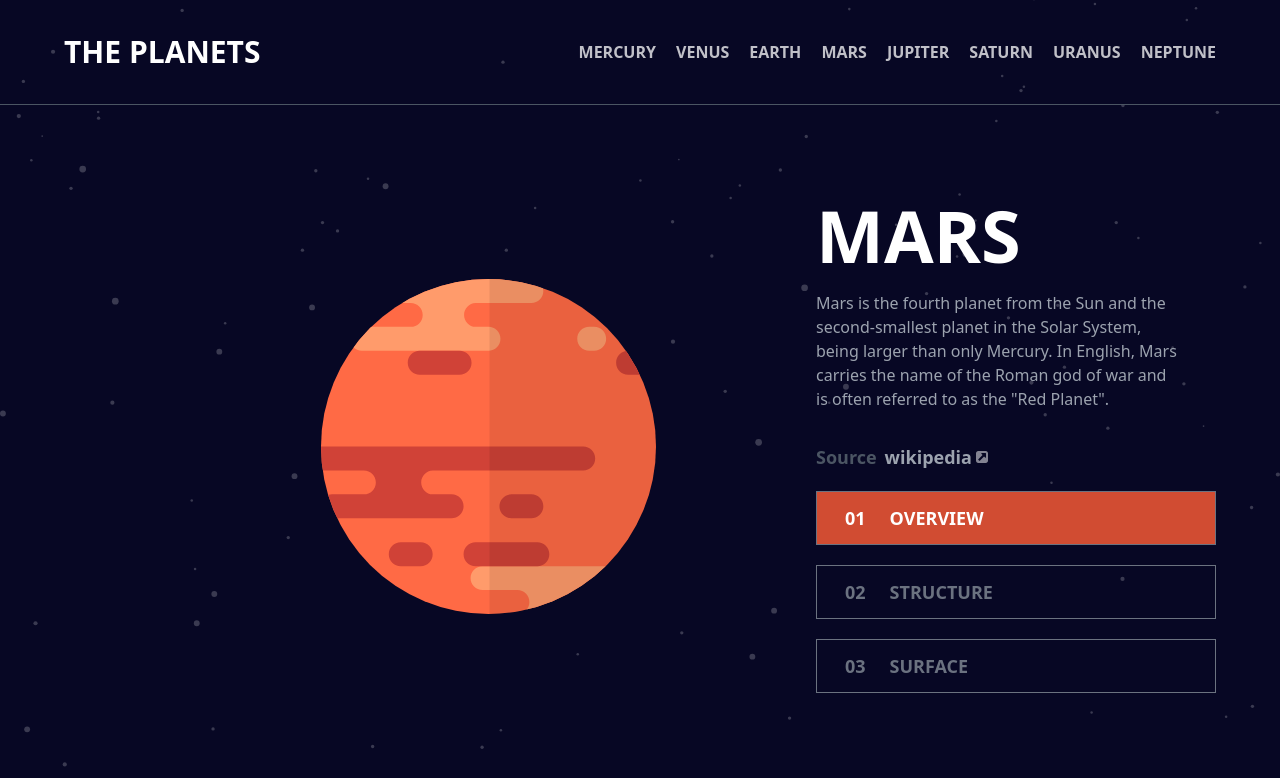
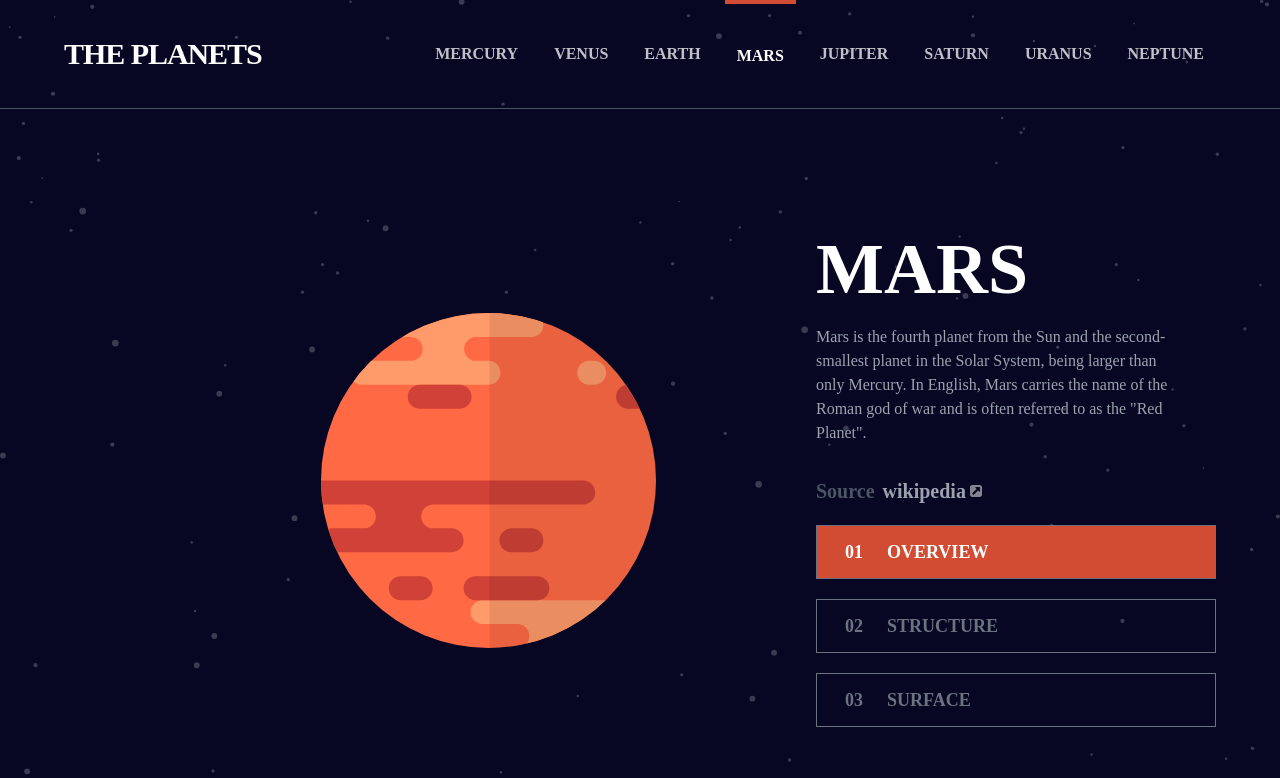
Before and after one commit to RonaldMamani/Planets_Fact, a React (Vite) app: page /mars in a window 1280 px wide. Shown: the top 778 px of the page. Built offline with nearby package versions, Linux system fonts and the light colour scheme.

Commit message:
Adicionando efeito na barra de navegação entre os planetas e adicionando fontes no site

```diff
--- a/src/components/ButtonStatePlanet/index.tsx
+++ b/src/components/ButtonStatePlanet/index.tsx
@@ -9,7 +9,7 @@ export default function ButtonStatePlanet({ content,number,className,onClick } :
     return (
         <button
             className={`${className}
-                uppercase font-semibold py-5 transition-colors
+                uppercase font-semibold py-5 transition-colors font-['Spartan']
                 md:border-gray-500 md:border md:p-3 md:text-start md:flex md:gap-4 md:w-[290px]
                 lg:w-[400px] lg:px-7 lg:gap-6 lg:text-lg
                 `}
--- a/src/components/DetailPlanet/index.tsx
+++ b/src/components/DetailPlanet/index.tsx
@@ -11,12 +11,12 @@ export default function DetailPlanet({ titleDetail, detail } : Props) {
             lg:p-5 lg:gap-4
             ">
             <h6 className="
-                text-sm text-white/50 font-bold
+                text-sm text-white/50 font-bold font-['Spartan'] tracking-[.75px]
                 md:text-xs
                 lg:text-sm
                 ">{titleDetail}</h6>
             <span className="
-                text-xl text-white font-medium
+                text-xl text-white font-medium font-['Anttonio'] tracking-[-1.1px]
                 md:text-2xl
                 lg:text-4xl
                 ">{detail}</span>
--- a/src/components/Header/index.tsx
+++ b/src/components/Header/index.tsx
@@ -21,7 +21,22 @@ export default function Header() {
         ${pathname === '/saturn' && 'border-t-[#CD5120]'}
         ${pathname === '/uranus' && 'border-t-[#1EC1A2]'}
         ${pathname === '/neptune' && 'border-t-[#2D68F0]'}
-        `
+    `
+    const borderTopMercury = `${pathname === '/' ? 'md:border-b-4 md:border-b-[#419EBB] md:text-white lg:border-b-0 lg:border-t-4 lg:border-t-[#419EBB]' : 'md:text-white/75'}`
+
+    const borderTopVenus = `${pathname === '/venus' ? 'md:border-b-4 md:border-b-[#EDA249] md:text-white lg:border-b-0 lg:border-t-4 lg:border-t-[#EDA249]' : 'md:text-white/75'}`
+
+    const borderTopEartth = `${pathname === '/earth' ? 'md:border-b-4 md:border-b-[#6D2ED5] md:text-white lg:border-b-0 lg:border-t-4 lg:border-t-[#6D2ED5]' : 'md:text-white/75'}`
+
+    const borderTopMars = `${pathname === '/mars' ? 'md:border-b-4 md:border-b-[#D14C32] md:text-white lg:border-b-0 lg:border-t-4 lg:border-t-[#D14C32]' : 'md:text-white/75'}`
+
+    const borderTopMJupiter = `${pathname === '/jupiter' ? 'md:border-b-4 md:border-b-[#D83A34] md:text-white lg:border-b-0 lg:border-t-4 lg:border-t-[#D83A34]' : 'md:text-white/75'}`
+
+    const borderTopSaturn = `${pathname === '/saturn' ? 'md:border-b-4 md:border-b-[#CD5120] md:text-white lg:border-b-0 lg:border-t-4 lg:border-t-[#CD5120]' : 'md:text-white/75'}`
+
+    const borderTopUranus = `${pathname === '/uranus' ? 'md:border-b-4 md:border-b-[#1EC1A2] md:text-white lg:border-b-0 lg:border-t-4 lg:border-t-[#1EC1A2]' : 'md:text-white/75'}`
+
+    const borderTopNeptune = `${pathname === '/neptune' ? 'md:border-b-4 md:border-b-[#2D68F0] md:text-white lg:border-b-0 lg:border-t-4 lg:border-t-[#2D68F0]' : 'md:text-white/75'}`
 
     return (
         <header className="
@@ -35,7 +50,7 @@ export default function Header() {
                 lg:px-16 lg:flex-row lg:justify-between
                 ">
                     <Link to={'/'} className="
-                        uppercase text-3xl text-white font-bold pt-0
+                        uppercase tracking-[-1.05px] font-['Antonio'] text-3xl text-white font-bold pt-0
                         md:pt-10 lg:pt-0
                         ">The Planets
                     </Link>
@@ -50,16 +65,16 @@ export default function Header() {
                             }
                         </button>
                         <div className="hidden md:flex md:justify-between md:w-[calc(100vw-80px)]
-                            lg:w-full lg:gap-5
+                            lg:w-full lg:gap-3
                             ">
-                            <LinkPlanet content="Mercury" href="/" borderColor={`${border}`} border />
-                            <LinkPlanet content="Venus" href="/venus" borderColor={`${border}`} border />
-                            <LinkPlanet content="Earth" href="/earth" borderColor={`${border}`} border />
-                            <LinkPlanet content="Mars" href="/mars" borderColor={`${border}`} border />
-                            <LinkPlanet content="Jupiter" href="/jupiter" borderColor={`${border}`} border />
-                            <LinkPlanet content="Saturn" href="/saturn" borderColor={`${border}`} border />
-                            <LinkPlanet content="Uranus" href="/uranus" borderColor={`${border}`} border />
-                            <LinkPlanet content="Neptune" href="/neptune" borderColor={`${border}`} border />
+                            <LinkPlanet content="Mercury" href="/" borderColor={`${border} ${borderTopMercury}`} border />
+                            <LinkPlanet content="Venus" href="/venus" borderColor={`${border} ${borderTopVenus}`} border />
+                            <LinkPlanet content="Earth" href="/earth" borderColor={`${border} ${borderTopEartth}`} border />
+                            <LinkPlanet content="Mars" href="/mars" borderColor={`${border} ${borderTopMars}`} border />
+                            <LinkPlanet content="Jupiter" href="/jupiter" borderColor={`${border} ${borderTopMJupiter}`} border />
+                            <LinkPlanet content="Saturn" href="/saturn" borderColor={`${border} ${borderTopSaturn}`} border />
+                            <LinkPlanet content="Uranus" href="/uranus" borderColor={`${border} ${borderTopUranus}`} border />
+                            <LinkPlanet content="Neptune" href="/neptune" borderColor={`${border} ${borderTopNeptune}`} border />
                         </div>
                     </nav>
             </div>
--- a/src/components/LinkPlanet/index.tsx
+++ b/src/components/LinkPlanet/index.tsx
@@ -17,12 +17,14 @@ export default function LinkPlanet( { content,className,border,borderColor,href,
             to={href}
             onClick={onClick}
             className={`
-                flex justify-between items-center max-[767px]:border-b-gray-500 py-5
-                md:py-8
+                flex justify-between items-center max-[767px]:border-b-gray-500 py-5 font-['Spartan']
+                md:py-8 md:px-3
                 lg:py-10
                 group
                 ${borderColor}
-                ${border ? 'max-[767px]:border-b lg:hover:border-t-4' : ''} `}
+                ${border ? `
+                    max-[767px]:border-b
+                    lg:hover:border-t-4` : ''} `}
         >
             <div className="flex gap-5">
                 <div className={`${className}
@@ -30,8 +32,8 @@ export default function LinkPlanet( { content,className,border,borderColor,href,
                     md:hidden
                     `}></div>
                 <span className="
-                    text-white text-2xl font-semibold uppercase
-                    md:text-white/75 md:text-lg
+                    max-md:text-white text-2xl font-semibold uppercase
+                    md:text-lg
                     lg:text-base
                     lg:group-hover:text-white
                     ">{content}</span>
--- a/src/components/PlanetsDescrition/index.tsx
+++ b/src/components/PlanetsDescrition/index.tsx
@@ -13,16 +13,16 @@ export default function PlanetsDescrition({ name,descrition,href } : Props) {
             md:text-start md:items-start
             ">
             <h4 className="
-                text-5xl text-white font-bold uppercase
+                text-5xl text-white font-bold font-['Antonio'] uppercase
                 lg:text-7xl
                 ">{name}</h4>
             <p className="
-                text-gray-400 pb-3
+                text-gray-400 pb-3 font-['Spartan']
                 md:w-[365px] md:text-sm
                 lg:text-base
                 ">{descrition}</p>
-            <span className="flex justify-center gap-2 items-center font-bold lg:text-lg">
-                <span className="text-gray-600">Source</span>
+            <span className="flex justify-center gap-2 items-center font-bold font-['Spartan'] lg:text-xl">
+                <span className="text-gray-600 ">Source</span>
                 <a target="_blank" href={href} className="flex items-center gap-1">
                     <span className="text-gray-400">wikipedia</span>
                     <img src={Source} alt="Icone de Source" />
--- a/src/pages/Saturn.tsx
+++ b/src/pages/Saturn.tsx
@@ -72,7 +72,7 @@ export default function Saturn() {
                             className="
                                 w-[255px] h-[255px]
                                 md:w-[425px] md:h-[425px]
-                                lg:w-[660px] lg:h-[660px]
+                                lg:w-[650px] lg:h-[650px]
                             "
                             src={Planet}
                             alt="" />
@@ -82,7 +82,7 @@ export default function Saturn() {
                             className="
                                 w-[255px] h-[255px]
                                 md:w-[425px] md:h-[425px]
-                                lg:w-[660px] lg:h-[660px]
+                                lg:w-[650px] lg:h-[650px]
                                 "
                             src={InternPlanet}
                             alt="" />
@@ -93,7 +93,7 @@ export default function Saturn() {
                                 className="
                                     w-[255px] h-[255px]
                                     md:w-[425px] md:h-[425px]
-                                    lg:w-[660px] lg:h-[660px]
+                                    lg:w-[650px] lg:h-[650px]
                                     "
                                 src={Planet}
                                 alt="" />
```
